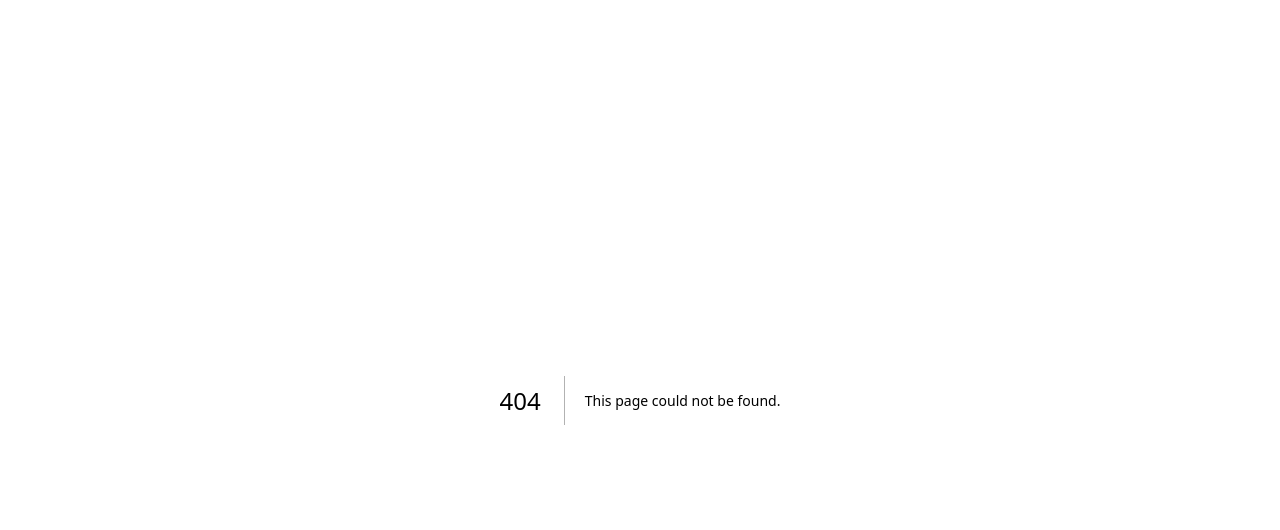
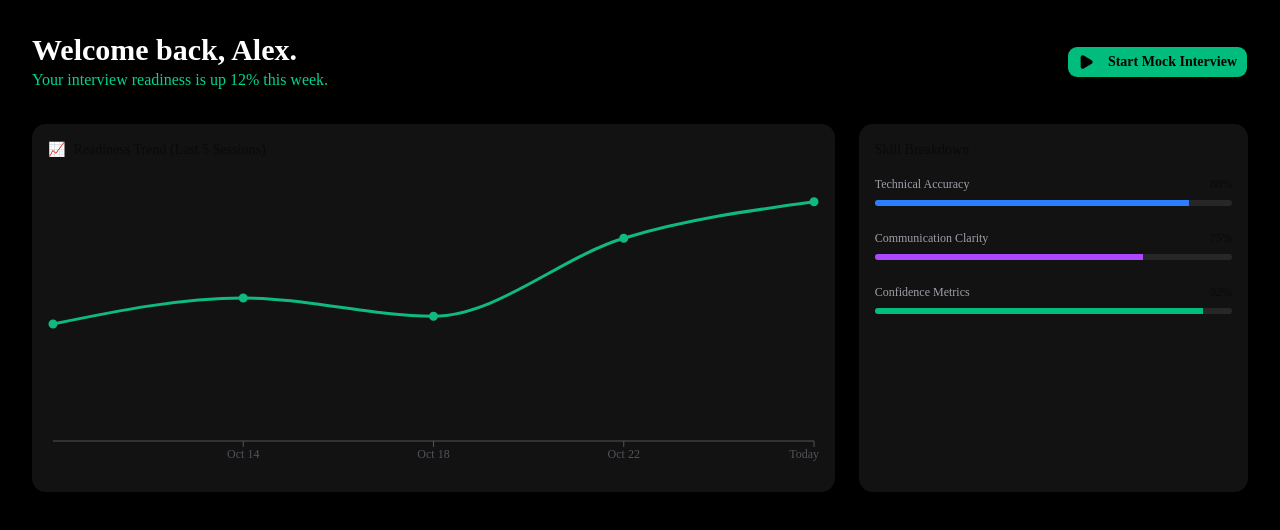
Before and after one commit to aditya-dev-19/AI-interview-simulator, a Next.js app: page /dashboard in a window 1280 px wide. Before the commit this address had no page. Shown: the top 530 px of the page. Built offline with nearby package versions, Linux system fonts and the light colour scheme.

Commit message:
chore: add components, install recharts and resolve merge conflict

```diff
--- a/package.json
+++ b/package.json
@@ -19,6 +19,7 @@
     "next": "16.1.6",
     "react": "19.2.3",
     "react-dom": "19.2.3",
+    "recharts": "^3.8.0",
     "shadcn": "^4.0.5",
     "tailwind-merge": "^3.5.0",
     "tw-animate-css": "^1.4.0"
@@ -26,7 +27,7 @@
   "devDependencies": {
     "@tailwindcss/postcss": "^4",
     "@types/node": "^20",
-    "@types/react": "^19",
+    "@types/react": "^19.2.14",
     "@types/react-dom": "^19",
     "eslint": "^9",
     "eslint-config-next": "16.1.6",
--- /dev/null
+++ b/src/app/dashboard/page.tsx
@@ -0,0 +1,72 @@
+import { LineChart, Line, XAxis, YAxis, Tooltip, ResponsiveContainer } from 'recharts';
+import { Card, CardHeader, CardTitle, CardContent } from "@/components/ui/card";
+import { Button } from "@/components/ui/button";
+import { Play } from "lucide-react";
+
+const mockData = [
+  { date: 'Oct 12', score: 45 },
+  { date: 'Oct 14', score: 55 },
+  { date: 'Oct 18', score: 48 },
+  { date: 'Oct 22', score: 78 },
+  { date: 'Today', score: 92 },
+];
+
+export default function Dashboard() {
+  return (
+    <div className="p-8 space-y-8 bg-black min-h-screen text-white">
+      <header className="flex justify-between items-center">
+        <div>
+          <h1 className="text-3xl font-bold">Welcome back, Alex.</h1>
+          <p className="text-emerald-400">Your interview readiness is up 12% this week.</p>
+        </div>
+        <Button className="bg-emerald-500 hover:bg-emerald-600 text-black font-bold">
+          <Play className="mr-2 h-4 w-4 fill-current" /> Start Mock Interview
+        </Button>
+      </header>
+
+      <div className="grid grid-cols-1 lg:grid-cols-3 gap-6">
+        {/* Readiness Trend Chart */}
+        <Card className="lg:col-span-2 bg-[#121212] border-zinc-800">
+          <CardHeader>
+            <CardTitle className="text-sm font-medium flex items-center gap-2">
+              <span className="text-emerald-500">📈</span> Readiness Trend (Last 5 Sessions)
+            </CardTitle>
+          </CardHeader>
+          <CardContent className="h-[300px]">
+            <ResponsiveContainer width="100%" height="100%">
+              <LineChart data={mockData}>
+                <XAxis dataKey="date" stroke="#52525b" fontSize={12} />
+                <Tooltip contentStyle={{ backgroundColor: '#18181b', border: 'none' }} />
+                <Line type="monotone" dataKey="score" stroke="#10b981" strokeWidth={3} dot={{ fill: '#10b981' }} />
+              </LineChart>
+            </ResponsiveContainer>
+          </CardContent>
+        </Card>
+
+        {/* Skill Breakdown */}
+        <Card className="bg-[#121212] border-zinc-800">
+          <CardHeader><CardTitle className="text-sm font-medium">Skill Breakdown</CardTitle></CardHeader>
+          <CardContent className="space-y-6">
+            <SkillProgress label="Technical Accuracy" value={88} color="bg-blue-500" />
+            <SkillProgress label="Communication Clarity" value={75} color="bg-purple-500" />
+            <SkillProgress label="Confidence Metrics" value={92} color="bg-emerald-500" />
+          </CardContent>
+        </Card>
+      </div>
+    </div>
+  );
+}
+
+function SkillProgress({ label, value, color }: { label: string; value: number; color: string }) {
+  return (
+    <div className="space-y-2">
+      <div className="flex justify-between text-xs">
+        <span className="text-zinc-400">{label}</span>
+        <span>{value}%</span>
+      </div>
+      <div className="h-1.5 w-full bg-zinc-800 rounded-full overflow-hidden">
+        <div className={`h-full ${color}`} style={{ width: `${value}%` }} />
+      </div>
+    </div>
+  );
+}
--- /dev/null
+++ b/src/components/ui/card.tsx
@@ -0,0 +1,103 @@
+import * as React from "react"
+
+import { cn } from "@/lib/utils"
+
+function Card({
+  className,
+  size = "default",
+  ...props
+}: React.ComponentProps<"div"> & { size?: "default" | "sm" }) {
+  return (
+    <div
+      data-slot="card"
+      data-size={size}
+      className={cn(
+        "group/card flex flex-col gap-4 overflow-hidden rounded-xl bg-card py-4 text-sm text-card-foreground ring-1 ring-foreground/10 has-data-[slot=card-footer]:pb-0 has-[>img:first-child]:pt-0 data-[size=sm]:gap-3 data-[size=sm]:py-3 data-[size=sm]:has-data-[slot=card-footer]:pb-0 *:[img:first-child]:rounded-t-xl *:[img:last-child]:rounded-b-xl",
+        className
+      )}
+      {...props}
+    />
+  )
+}
+
+function CardHeader({ className, ...props }: React.ComponentProps<"div">) {
+  return (
+    <div
+      data-slot="card-header"
+      className={cn(
+        "group/card-header @container/card-header grid auto-rows-min items-start gap-1 rounded-t-xl px-4 group-data-[size=sm]/card:px-3 has-data-[slot=card-action]:grid-cols-[1fr_auto] has-data-[slot=card-description]:grid-rows-[auto_auto] [.border-b]:pb-4 group-data-[size=sm]/card:[.border-b]:pb-3",
+        className
+      )}
+      {...props}
+    />
+  )
+}
+
+function CardTitle({ className, ...props }: React.ComponentProps<"div">) {
+  return (
+    <div
+      data-slot="card-title"
+      className={cn(
+        "text-base leading-snug font-medium group-data-[size=sm]/card:text-sm",
+        className
+      )}
+      {...props}
+    />
+  )
+}
+
+function CardDescription({ className, ...props }: React.ComponentProps<"div">) {
+  return (
+    <div
+      data-slot="card-description"
+      className={cn("text-sm text-muted-foreground", className)}
+      {...props}
+    />
+  )
+}
+
+function CardAction({ className, ...props }: React.ComponentProps<"div">) {
+  return (
+    <div
+      data-slot="card-action"
+      className={cn(
+        "col-start-2 row-span-2 row-start-1 self-start justify-self-end",
+        className
+      )}
+      {...props}
+    />
+  )
+}
+
+function CardContent({ className, ...props }: React.ComponentProps<"div">) {
+  return (
+    <div
+      data-slot="card-content"
+      className={cn("px-4 group-data-[size=sm]/card:px-3", className)}
+      {...props}
+    />
+  )
+}
+
+function CardFooter({ className, ...props }: React.ComponentProps<"div">) {
+  return (
+    <div
+      data-slot="card-footer"
+      className={cn(
+        "flex items-center rounded-b-xl border-t bg-muted/50 p-4 group-data-[size=sm]/card:p-3",
+        className
+      )}
+      {...props}
+    />
+  )
+}
+
+export {
+  Card,
+  CardHeader,
+  CardFooter,
+  CardTitle,
+  CardAction,
+  CardDescription,
+  CardContent,
+}
```
Also changed, not shown: 1 other file (tests, documents, lock files or other folders).
